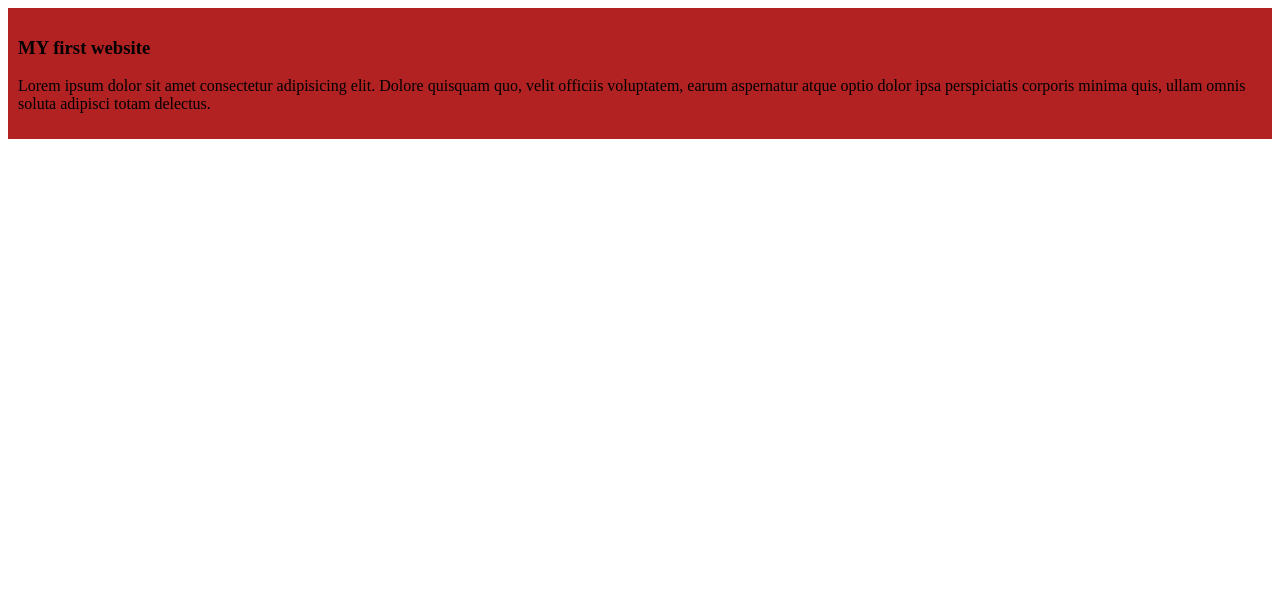
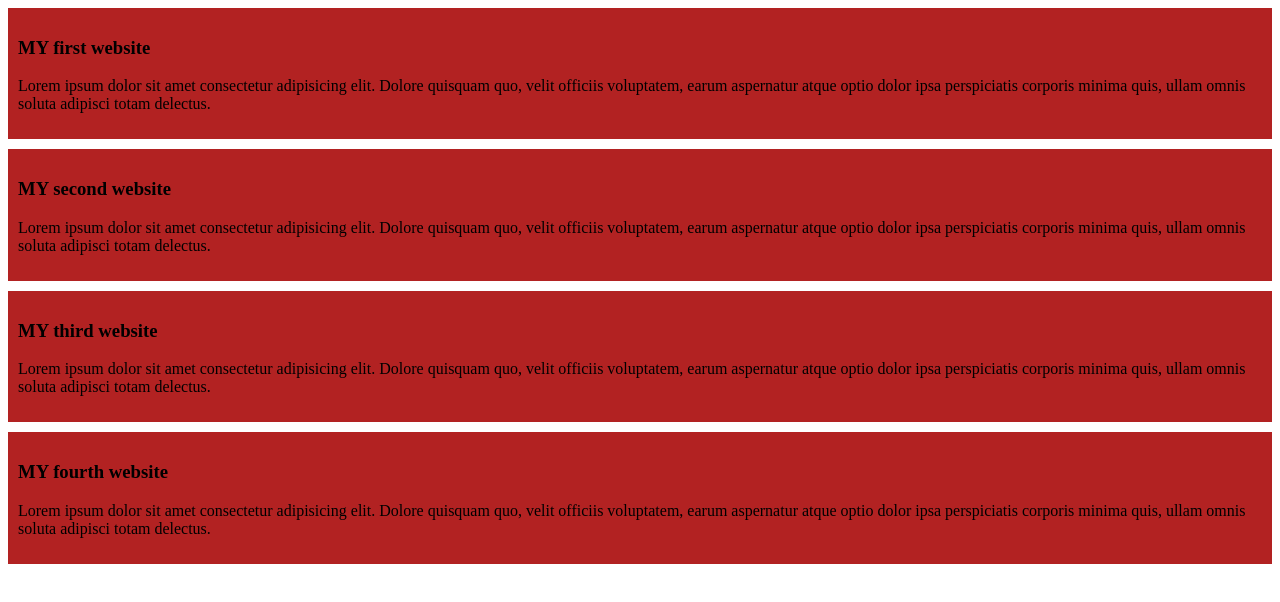
Before and after one commit to farzanafatema/website-simple, a plain HTML site: page index.html in a window 1280 px wide. Drawn offline with Linux system fonts and the light colour scheme.

Commit message:
list added

```diff
--- a/index.html
+++ b/index.html
@@ -11,5 +11,19 @@
     <h3>MY first website</h3>
     <p>Lorem ipsum dolor sit amet consectetur adipisicing elit. Dolore quisquam quo, velit officiis voluptatem, earum aspernatur atque optio dolor ipsa perspiciatis corporis minima quis, ullam omnis soluta adipisci totam delectus.</p>
  </div>
+ <div>
+    <h3>MY second website</h3>
+    <p>Lorem ipsum dolor sit amet consectetur adipisicing elit. Dolore quisquam quo, velit officiis voluptatem, earum aspernatur atque optio dolor ipsa perspiciatis corporis minima quis, ullam omnis soluta adipisci totam delectus.</p>
+ </div>
+ <div>
+    <h3>MY third website</h3>
+    <p>Lorem ipsum dolor sit amet consectetur adipisicing elit. Dolore quisquam quo, velit officiis voluptatem, earum aspernatur atque optio dolor ipsa perspiciatis corporis minima quis, ullam omnis soluta adipisci totam delectus.</p>
+ </div>
+ <div>
+    <h3>MY fourth website</h3>
+    <p>Lorem ipsum dolor sit amet consectetur adipisicing elit. Dolore quisquam quo, velit officiis voluptatem, earum aspernatur atque optio dolor ipsa perspiciatis corporis minima quis, ullam omnis soluta adipisci totam delectus.</p>
+ </div>
+
+
 </body>
 </html>
--- a/styles/blog.css
+++ b/styles/blog.css
@@ -1,4 +1,5 @@
 div{
     background-color: firebrick;
     padding: 10px;
+    margin-bottom: 10px;
 }
```
